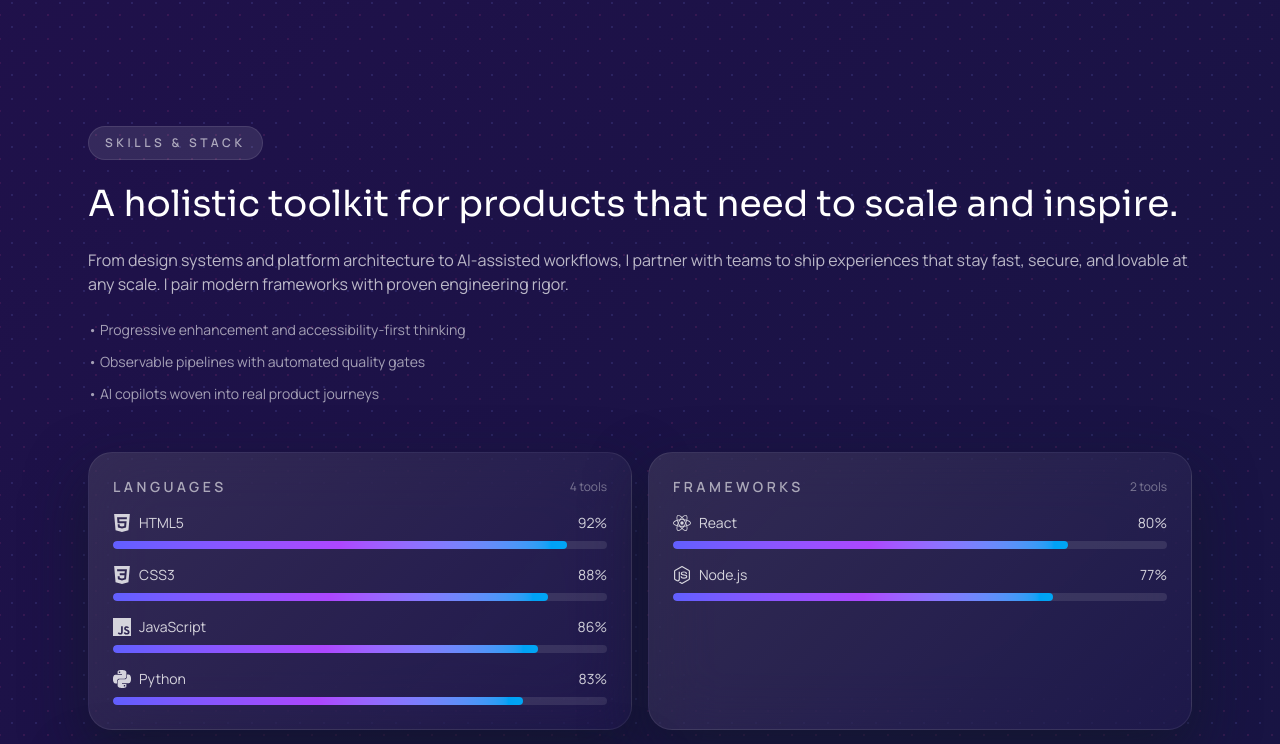
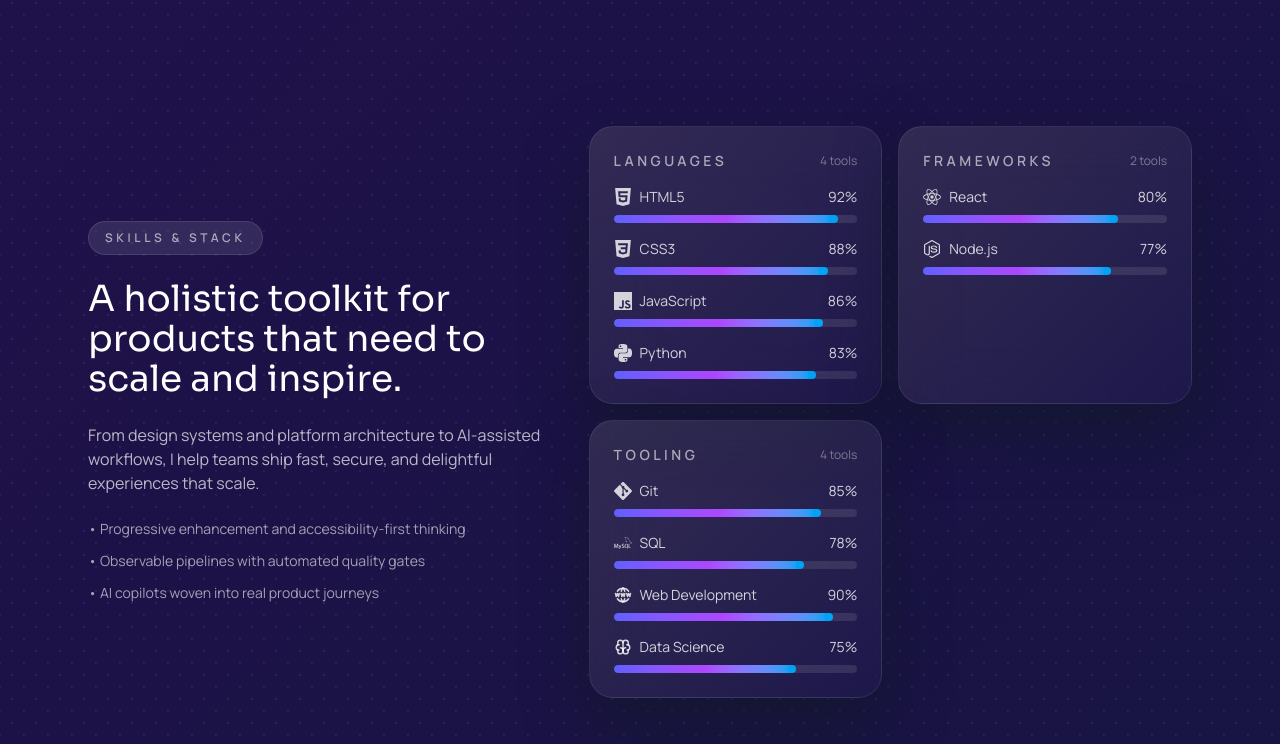
Before and after one commit to madany044/Portfolio-live, a Next.js app: page / in a window 1280 px wide. Shown: the part 1017-1761 px from the top of the page. Built offline with nearby package versions, Linux system fonts and the light colour scheme.

Commit message:
Valid Framer Motion variant for skills section

```diff
--- a/src/components/sections/skills.tsx
+++ b/src/components/sections/skills.tsx
@@ -5,13 +5,17 @@
 import { motion, type Variants, type Transition } from "framer-motion";
 import { skills } from "@/data/skills";
 
-// Infer a Skill type from your data
+// ✅ Infer a Skill type from your skills array
 type Skill = (typeof skills)[number];
 
-// Typed transition so "spring" is treated as a literal (not just string)
-const springTransition: Transition = { type: "spring", stiffness: 140, damping: 18 };
+// ✅ Strongly typed transition (no “string” type issue)
+const springTransition: Transition = {
+  type: "spring",
+  stiffness: 140,
+  damping: 18,
+};
 
-// Properly typed variants
+// ✅ Properly typed motion variants
 const container: Variants = {
   hidden: { opacity: 0 },
   show: {
@@ -32,28 +36,33 @@
 };
 
 export function SkillsShowcase() {
+  // ✅ Group skills by category safely
   const groupedSkills = useMemo(() => {
     return skills.reduce((acc, skill) => {
-      (acc[skill.category] ??= []).push(skill);
+      if (!acc[skill.category]) acc[skill.category] = [];
+      acc[skill.category]!.push(skill);
       return acc;
     }, {} as Record<string, Skill[]>);
   }, []);
 
   return (
     <section id="skills" className="relative mx-auto w-full max-w-6xl px-6 py-20">
-      <div className="grid grid-cols-1 gap-12 md:grid-cols-[ minmax(0,0.75fr)_minmax(0,1fr) ] md:items-center">
+      <div className="grid grid-cols-1 gap-12 md:grid-cols-[minmax(0,0.75fr)_minmax(0,1fr)] md:items-center">
+        {/* Left content */}
         <div className="space-y-6">
           <span className="inline-flex items-center gap-2 rounded-full border border-white/10 bg-white/10 px-4 py-2 text-xs font-semibold uppercase tracking-[0.3em] text-white/60">
             Skills & Stack
           </span>
+
           <h2 className="font-display text-3xl text-white sm:text-4xl">
             A holistic toolkit for products that need to scale and inspire.
           </h2>
+
           <p className="text-base text-white/70">
-            From design systems and platform architecture to AI-assisted workflows, I partner with
-            teams to ship experiences that stay fast, secure, and lovable at any scale. I pair modern
-            frameworks with proven engineering rigor.
+            From design systems and platform architecture to AI-assisted workflows, I help
+            teams ship fast, secure, and delightful experiences that scale.
           </p>
+
           <ul className="space-y-3 text-sm text-white/60">
             <li>• Progressive enhancement and accessibility-first thinking</li>
             <li>• Observable pipelines with automated quality gates</li>
@@ -61,6 +70,7 @@
           </ul>
         </div>
 
+        {/* Right content */}
         <motion.div
           variants={container}
           initial="hidden"
@@ -86,13 +96,13 @@
                   <div key={skill.name} className="space-y-2">
                     <div className="flex items-center justify-between text-sm text-white/80">
                       <div className="flex items-center gap-2">
-                        {/* Icon component from your data */}
                         <skill.icon className="text-lg text-accent" />
                         <span>{skill.name}</span>
                       </div>
                       <span>{skill.level}%</span>
                     </div>
 
+                    {/* Progress bar */}
                     <div className="relative h-2 overflow-hidden rounded-full bg-white/10">
                       <motion.span
                         className="absolute inset-y-0 left-0 rounded-full bg-gradient-to-r from-indigo-500 via-purple-500 to-sky-500"
```
